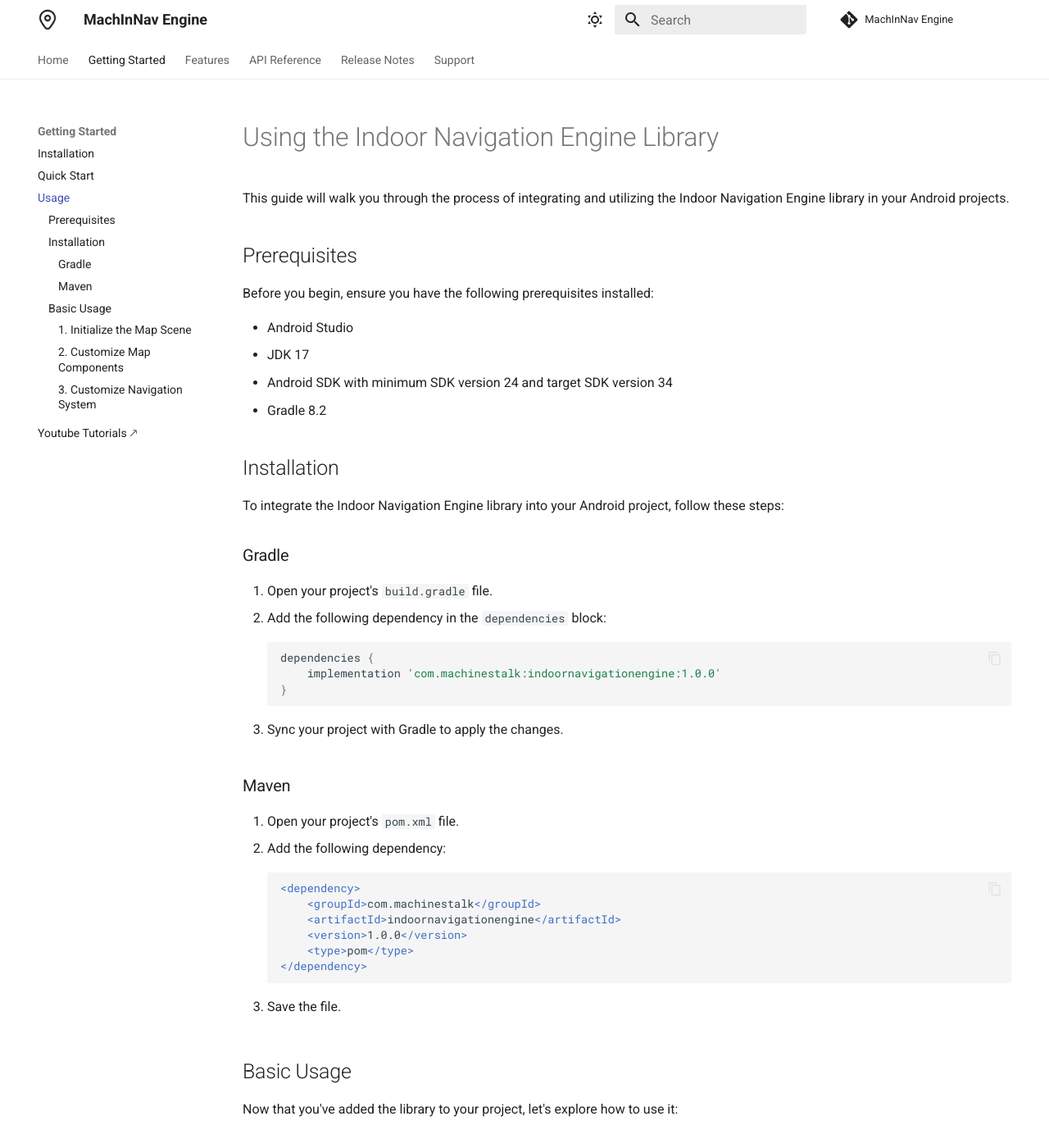
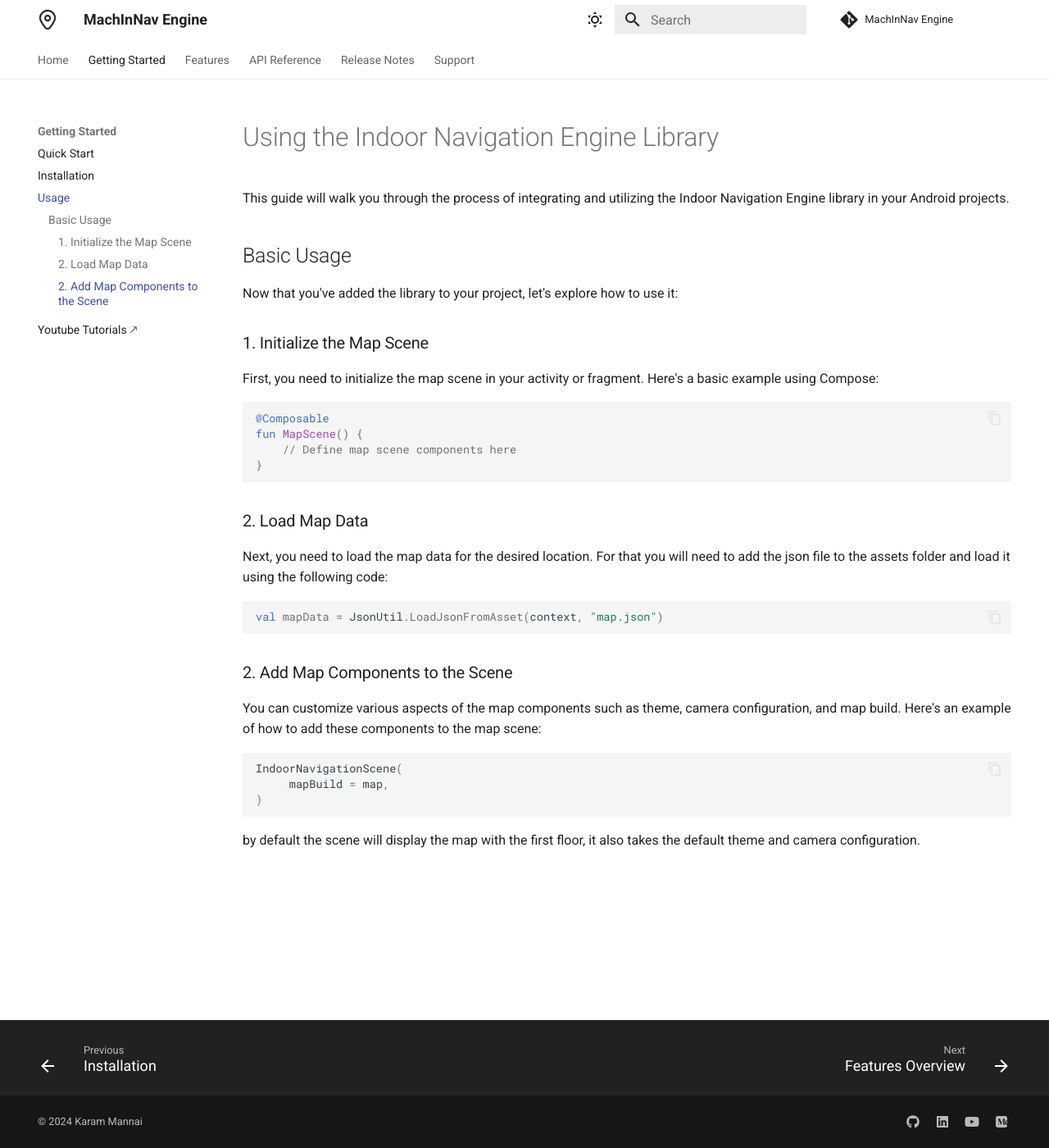
Before and after one commit to KvRae/MINE-Docs, an MkDocs documentation site: the page built from docs/getting_started/usage.md, in a window 1280 px wide and 1400 px high. Shown: the whole window at 82% size. Built offline with MkDocs 1.6.1 and Material for MkDocs 9.7.7, drawn with Linux system fonts in a browser that asks for light colours; comment, search, counter and statistics services are not loaded; some of the changed text lies outside the part shown.

Commit message:
Working with getting started

````diff
--- a/docs/features/features_overview.md
+++ b/docs/features/features_overview.md
@@ -0,0 +1 @@
+To be continued...
--- a/docs/getting_started/usage.md
+++ b/docs/getting_started/usage.md
@@ -3,47 +3,6 @@
 
 This guide will walk you through the process of integrating and utilizing the Indoor Navigation Engine library in your Android projects.
 
-## Prerequisites
-
-Before you begin, ensure you have the following prerequisites installed:
-
-- Android Studio
-- JDK 17
-- Android SDK with minimum SDK version 24 and target SDK version 34
-- Gradle 8.2
-
-## Installation
-
-To integrate the Indoor Navigation Engine library into your Android project, follow these steps:
-
-### Gradle
-
-1. Open your project's `build.gradle` file.
-2. Add the following dependency in the `dependencies` block:
-
-    ```groovy
-    dependencies {
-        implementation 'com.machinestalk:indoornavigationengine:1.0.0'
-    }
-    ```
-
-3. Sync your project with Gradle to apply the changes.
-
-### Maven
-
-1. Open your project's `pom.xml` file.
-2. Add the following dependency:
-
-    ```xml
-    <dependency>
-        <groupId>com.machinestalk</groupId>
-        <artifactId>indoornavigationengine</artifactId>
-        <version>1.0.0</version>
-        <type>pom</type>
-    </dependency>
-    ```
-
-3. Save the file.
 ## Basic Usage
 
 Now that you've added the library to your project, let's explore how to use it:
@@ -59,21 +18,25 @@ fun MapScene() {
 }
 ```
 
-### 2. Customize Map Components
+### 2. Load Map Data
 
-You can customize various aspects of the map components such as ground color, wall color, space color, etc. Here's an example:
+Next, you need to load the map data for the desired location.
+For that you will need to add the json file to the assets folder and load it using the following code:
 
 ```kotlin
-IndoorNavigationComponent(
-    groundColor = Color(0.863f, 0.871f, 0.925f, 1.0f),
-    wallColor = Color(0.588f, 0.588f, 0.588f, 1.0f),
-    spaceColor = Color(0.992f, 0.847f, 0.208f, 1.0f),
-    cameraConfiguration = CameraConfiguration(
-        is2D = is2D.value,
-    ),
+val mapData = JsonUtil.LoadJsonFromAsset(context, "map.json")
+```
+
+### 2. Add Map Components to the Scene
+
+You can customize various aspects of the map components such as theme, camera configuration, and map build.
+Here's an example of how to add these components to the map scene:
+
+```kotlin
+IndoorNavigationScene(
+     mapBuild = map,
 )
 ```
 
-### 3. Customize Navigation System
-
-You can implement and customize the navigation system according to your requirements.
+by default the scene will display the map with the first floor,
+it also takes the default theme and camera configuration.
--- a/mkdocs.yml
+++ b/mkdocs.yml
@@ -2,7 +2,7 @@ site_name: MachInNav Engine
 repo_name: MachInNav Engine
 site_description: 'MachInNav Engine is a powerful and easy-to-use indoor navigation engine for Android.'
 site_author: Karam Mannai
-repo_url: https://github.com/KvRae/docs-generation
+repo_url: https://bitbucket.org/machinestalkit/android-indoor-navigation-lib/src/develop/
 docs_dir: docs
 theme:
     name: material
@@ -47,22 +47,20 @@ theme:
 nav:
     - Home: index.md
     - Getting Started:
+        - Quick Start: getting_started/quick_start.md
         - Installation: getting_started/installation.md
-        - Quick Start: getting_started/quick_start.md
         - Usage: getting_started/usage.md
         - Youtube Tutorials 🡕 : https://www.youtube.com/@kvrae8698/featured
     - Features:
         - Features Overview: features/features_overview.md
+        - Map Components: features/map_components.md
+        - Map Loading: features/map_loading.md
         - Navigation: features/navigation.md
-        - Map Loading: features/map_loading.md
         - Localization: features/localization.md
         - Path Finding: features/path_finding.md
         - Theme Customization: features/theme_customization.md
     - API Reference:
-        - API Overview: api_reference/api_overview.md
-        - Library: api_reference/library.md
-        - SceneView: api_reference/scene_view.md
-        - Filament: api_reference/filament.md
+        - Module Overview: api_reference/module_overview.md
 
     - Release Notes: release_notes.md
     - Support:
````
Also changed, not shown: docs/api_reference/filament.md (+5 -0 lines), docs/api_reference/module_overview.md (added, +3 -0 lines), docs/getting_started/installation.md (+60 -0 lines), docs/index.md (+3 -3 lines), docs/api_reference/api_overview.md (deleted), docs/features/map_components.md (added).
